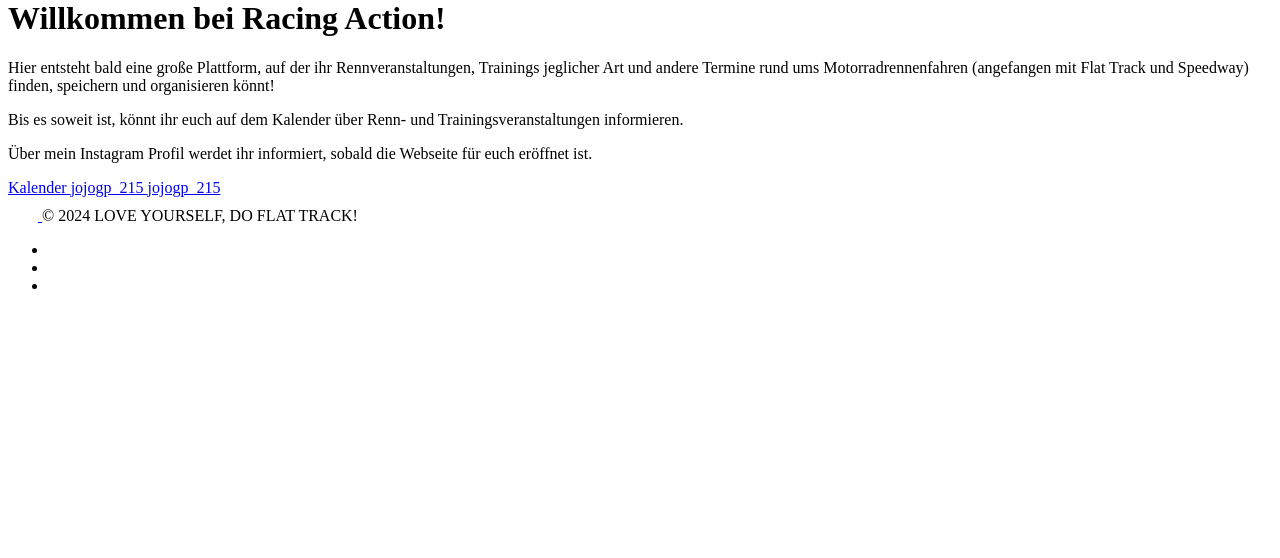
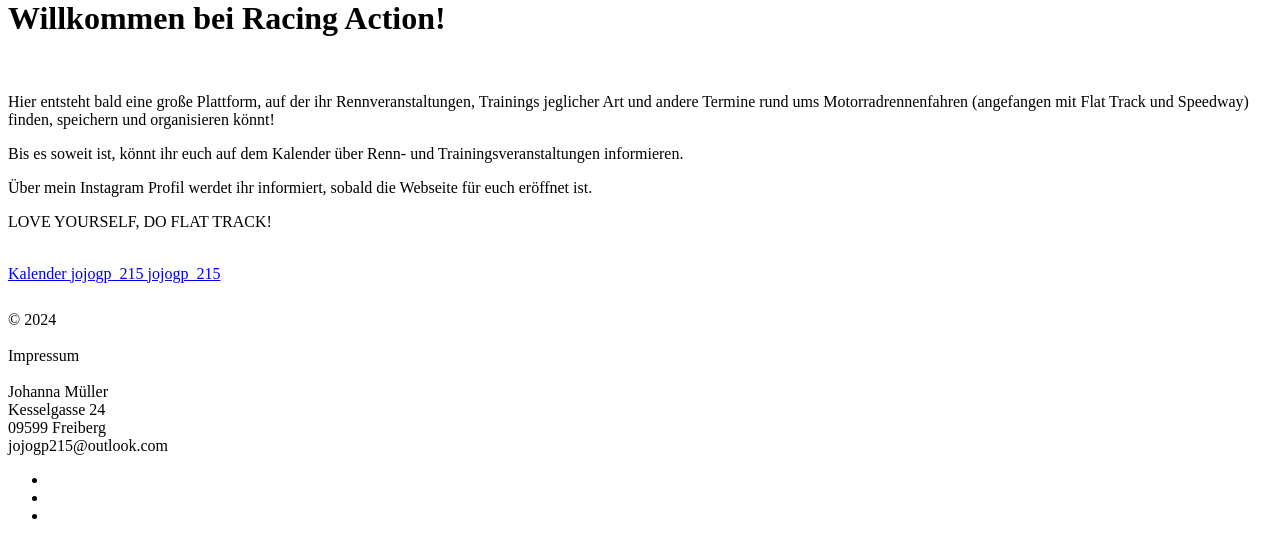
Before and after one commit to wolfkidsounds/www.racingaction.de, a Symfony app: template templates/racing_action/index.html.twig in a window 1280 px wide. Shown: the part 21-579 px from the top of the page. Run offline with Twig, Linux system fonts and the light colour scheme; the template is opened without the code that fills it, so the values that code supplies are empty; some libraries are stand-ins or nearby versions.

Commit message:
Textanpassungen

```diff
--- a/templates/_partial/_footer.html.twig
+++ b/templates/_partial/_footer.html.twig
@@ -3,7 +3,16 @@
         <a href="/" class="mb-3 me-2 mb-md-0 text-body-secondary text-decoration-none lh-1">
         <svg class="bi" width="30" height="24"><use xlink:href="#bootstrap"></use></svg>
         </a>
-        <span class="mb-3 mb-md-0 text-body-secondary">© 2024 LOVE YOURSELF, DO FLAT TRACK!</span>
+        <span class="mb-3 mb-md-0 text-body-secondary">
+            <div>© 2024</div>
+            <br>
+            <div>Impressum</div>
+            <br>
+            <div>Johanna Müller</div>
+            <div>Kesselgasse 24</div>
+            <div>09599 Freiberg</div>
+            <div>jojogp215@outlook.com</div>
+        </span>
     </div>
 
     <ul class="nav col-md-4 justify-content-end list-unstyled d-flex">
--- a/templates/racing_action/index.html.twig
+++ b/templates/racing_action/index.html.twig
@@ -4,12 +4,15 @@
 
 {% block body %}
 <div class="p-3 mb-3 bg-body-tertiary rounded-3">
-    <div class="container-fluid py-5">
+    <div class="container-fluid py-3">
         <h1 class="display-5 fw-bold">Willkommen bei Racing Action!</h1>
-        <div class="col-md-8 fs-4">
+        <br>
+        <div class="fs-4">
             <p>Hier entsteht bald eine große Plattform, auf der ihr Rennveranstaltungen, Trainings jeglicher Art und andere Termine rund ums Motorradrennenfahren (angefangen mit Flat Track und Speedway) finden, speichern und organisieren könnt!</p>
             <p>Bis es soweit ist, könnt ihr euch auf dem Kalender über Renn- und Trainingsveranstaltungen informieren.</p>
             <p>Über mein Instagram Profil werdet ihr informiert, sobald die Webseite für euch eröffnet ist.</p>
+            <p>LOVE YOURSELF, DO FLAT TRACK!</p>
+            <br>
         </div>
         <a href="https://jojogp215.wixsite.com/my-site-1" class="btn btn-outline-primary btn-lg" type="button">
             <i class="fas fa-calendar-days me-2"></i>Kalender
```
